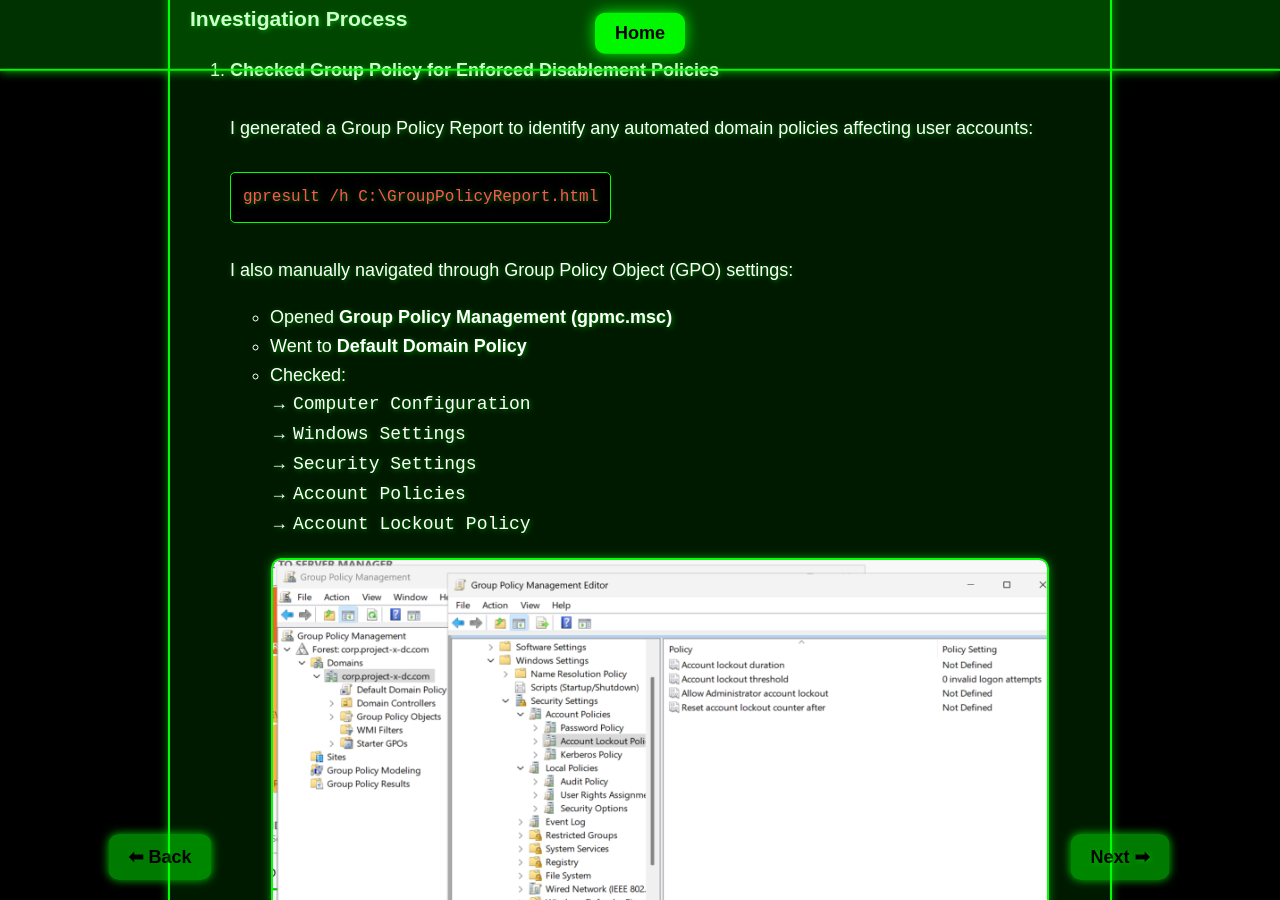
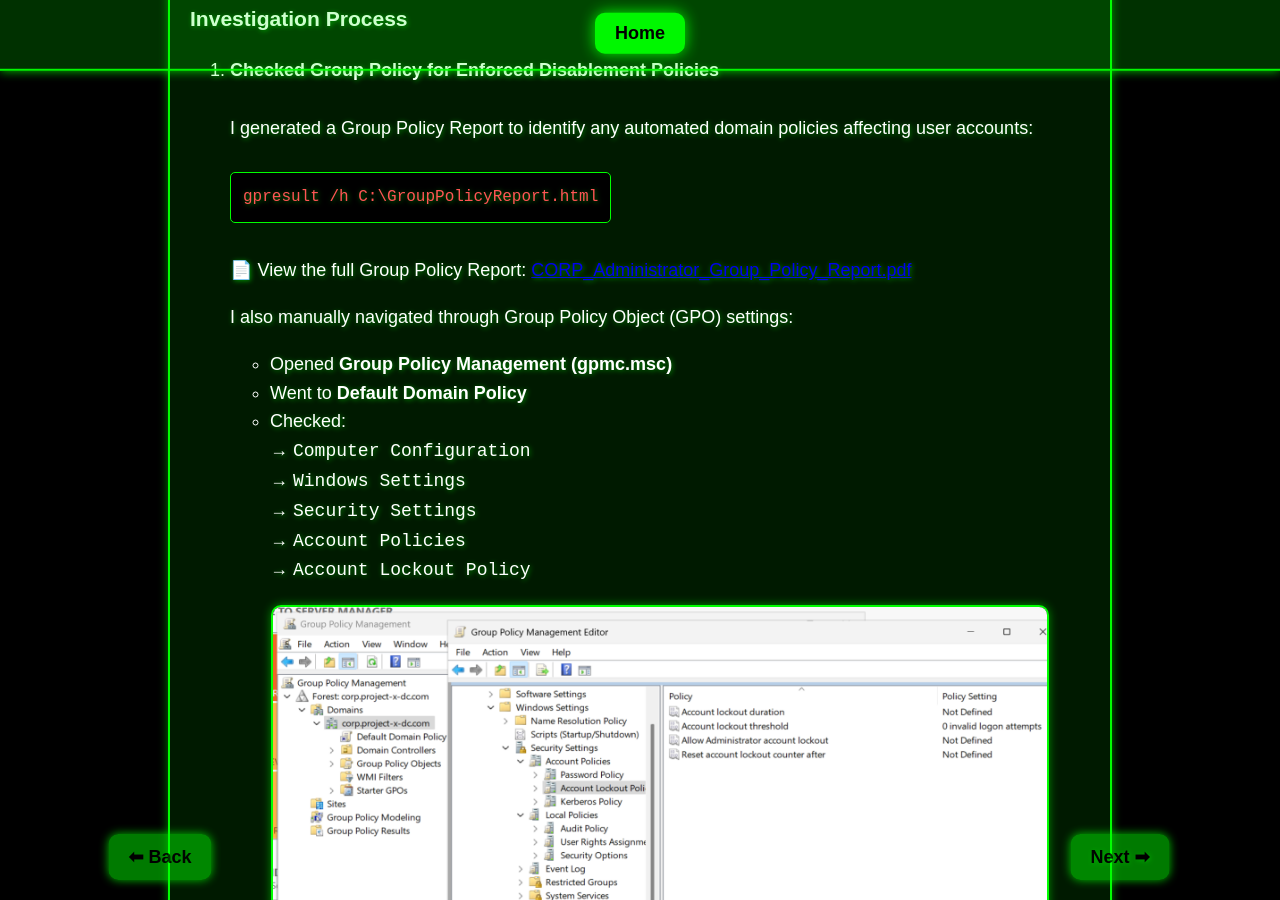
Before and after one commit to stazaitis/stazaitis.github.io, a Jekyll site: the page ubuntu_desktop.html, which Jekyll copies as it is, in a window 1280 px wide and 900 px high, scrolled down 11494 px. Built offline with Jekyll 4.4.1, drawn with Linux system fonts in a browser that asks for light colours.

Commit message:
Update ubuntu_desktop.html

```diff
--- a/ubuntu_desktop.html
+++ b/ubuntu_desktop.html
@@ -435,7 +435,15 @@
                     gpresult /h C:\GroupPolicyReport.html
                 </div>
 
+                <p>
+                    📄 View the full Group Policy Report:
+                    <a href="assets/CORP_Administrator%20Group%20Policy%20Report.pdf" target="_blank">
+                        CORP_Administrator_Group_Policy_Report.pdf
+                    </a>
+                </p>
+
                 <p>I also manually navigated through Group Policy Object (GPO) settings:</p>
+
                 <ul>
                     <li>Opened <strong>Group Policy Management (gpmc.msc)</strong></li>
                     <li>Went to <strong>Default Domain Policy</strong></li>
```
